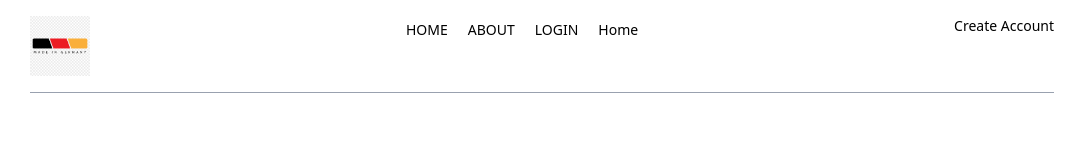
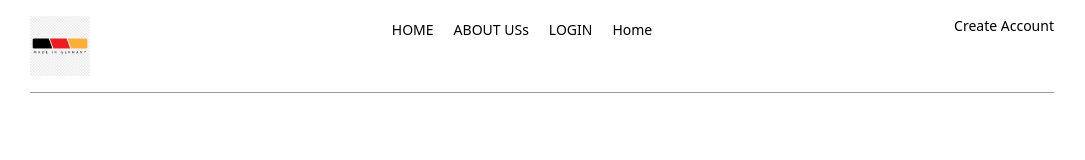
Before and after one commit to Piyush1803/Deutschland-Horizon, a React (Vite) app in the folder frontend/: page / in a window 1280 px wide. Shown: the top 160 px of the page, without its empty margins (98-1183 px from the left). Built offline with nearby package versions, Linux system fonts and the light colour scheme.

Commit message:
About Us

```diff
--- a/frontend/src/components/Navbar.jsx
+++ b/frontend/src/components/Navbar.jsx
@@ -12,7 +12,7 @@ const Navbar = () => {
             <hr className='border-none outline-none h-0.5 bg-primary w-3/5 m-auto'/>
           </NavLink>
           <NavLink>
-            <li className='py-1'>ABOUT</li>
+            <li className='py-1'>ABOUT USs</li>
             <hr className='border-none outline-none h-0.5 bg-primary w-3/5 m-auto'/>
           </NavLink>
           <NavLink>
```
